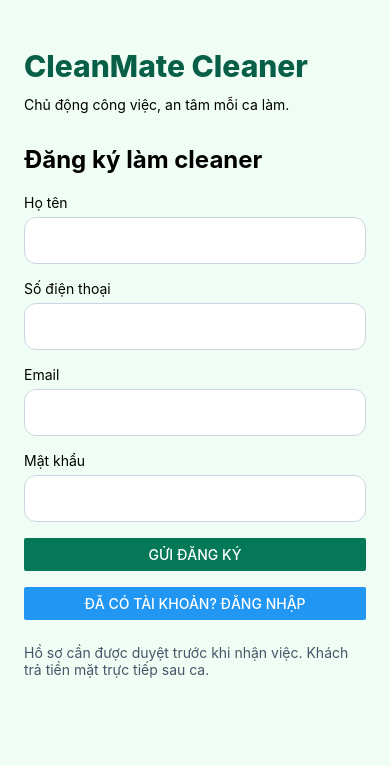
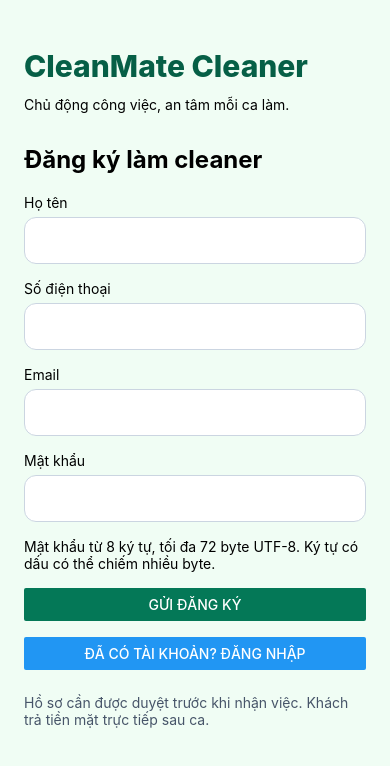
Before and after one commit to lehai17/CleanMateCleanerMobile, a React Native app: screen / in a window 390 px wide. Both pictures are taken after a click on the button "ĐĂNG KÝ LÀM CLEANER". Shown: the top 766 px of the page. Built offline with nearby package versions, Linux system fonts and the light colour scheme; no server answers; what react-native-worklets would draw is missing.

Commit message:
Add authentication rate limits and password input safeguards

```diff
--- a/src/screens/AuthScreen.jsx
+++ b/src/screens/AuthScreen.jsx
@@ -25,7 +25,8 @@ export default function AuthScreen() {
     {error ? <Text accessibilityRole="alert" style={{color:'#b91c1c',marginBottom:16}}>{error}</Text> : null}
     {register && <><Text>Họ tên</Text><TextInput accessibilityLabel="Họ tên" value={name} onChangeText={setName} style={input} maxLength={200} /><Text>Số điện thoại</Text><TextInput accessibilityLabel="Số điện thoại" value={phone} onChangeText={setPhone} style={input} keyboardType="phone-pad" maxLength={20} /></>}
     <Text>Email</Text><TextInput accessibilityLabel="Email" value={email} onChangeText={setEmail} autoCapitalize="none" keyboardType="email-address" autoComplete="email" style={input} maxLength={254} />
-    <Text>Mật khẩu</Text><TextInput accessibilityLabel="Mật khẩu" value={password} onChangeText={setPassword} secureTextEntry autoCapitalize="none" autoComplete={register ? 'new-password' : 'current-password'} style={input} maxLength={128} />
+    <Text>Mật khẩu</Text><TextInput accessibilityLabel="Mật khẩu" value={password} onChangeText={setPassword} secureTextEntry autoCapitalize="none" autoComplete={register ? 'new-password' : 'current-password'} style={input} maxLength={register ? 72 : 128} />
+    {register && <Text style={{marginBottom:16}}>Mật khẩu từ 8 ký tự, tối đa 72 byte UTF-8. Ký tự có dấu có thể chiếm nhiều byte.</Text>}
     <Button color="#047857" title={busy ? 'Đang xử lý...' : register ? 'Gửi đăng ký' : 'Đăng nhập'} disabled={busy} onPress={submit} />
     <View style={{height:16}} /><Button title={register ? 'Đã có tài khoản? Đăng nhập' : 'Đăng ký làm cleaner'} disabled={busy} onPress={() => {setRegister(!register);setError('');}} />
     <Text style={{marginTop:24,color:'#475569'}}>Hồ sơ cần được duyệt trước khi nhận việc. Khách trả tiền mặt trực tiếp sau ca.</Text>
```
Also changed, not shown: 1 other file (tests, documents, lock files or other folders).
